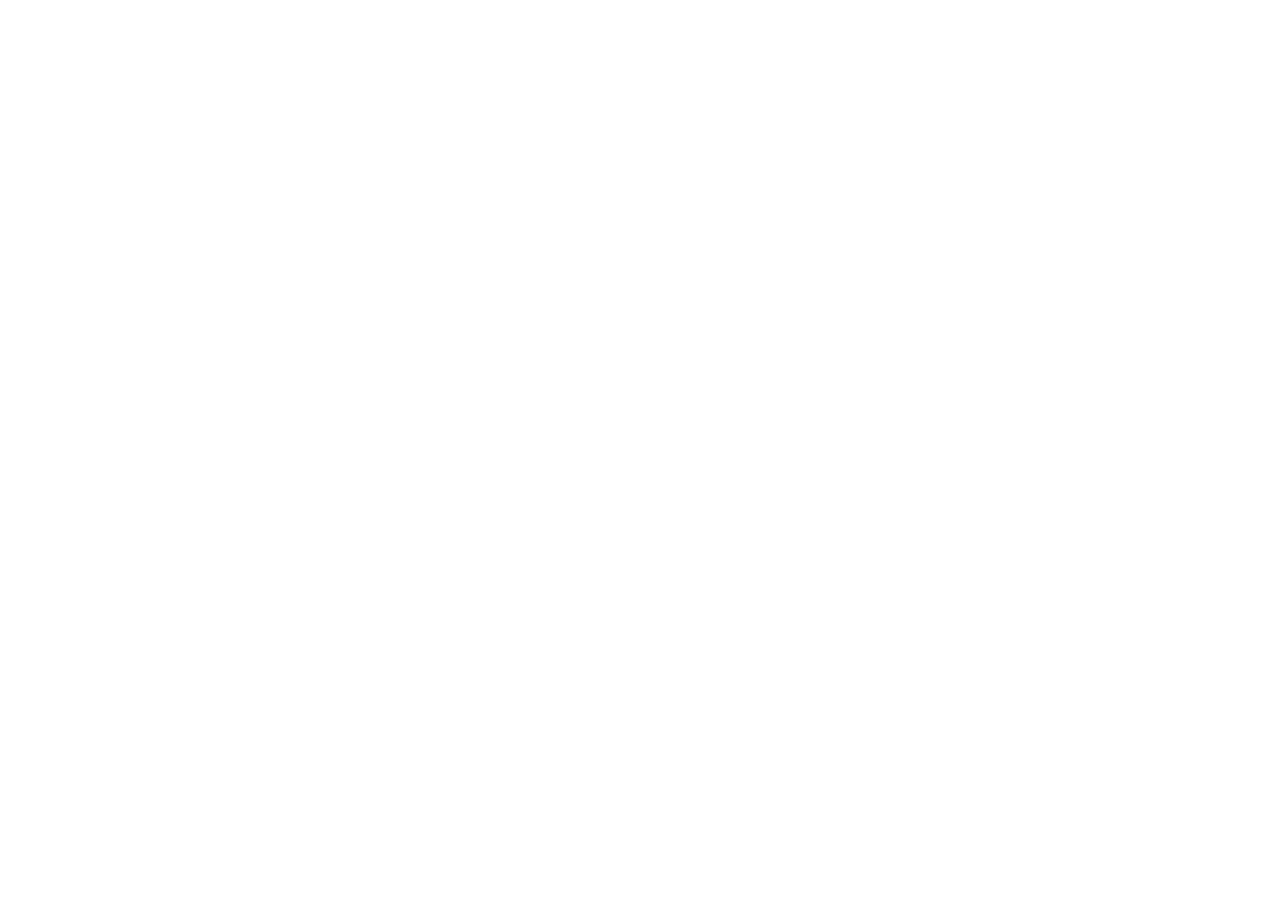
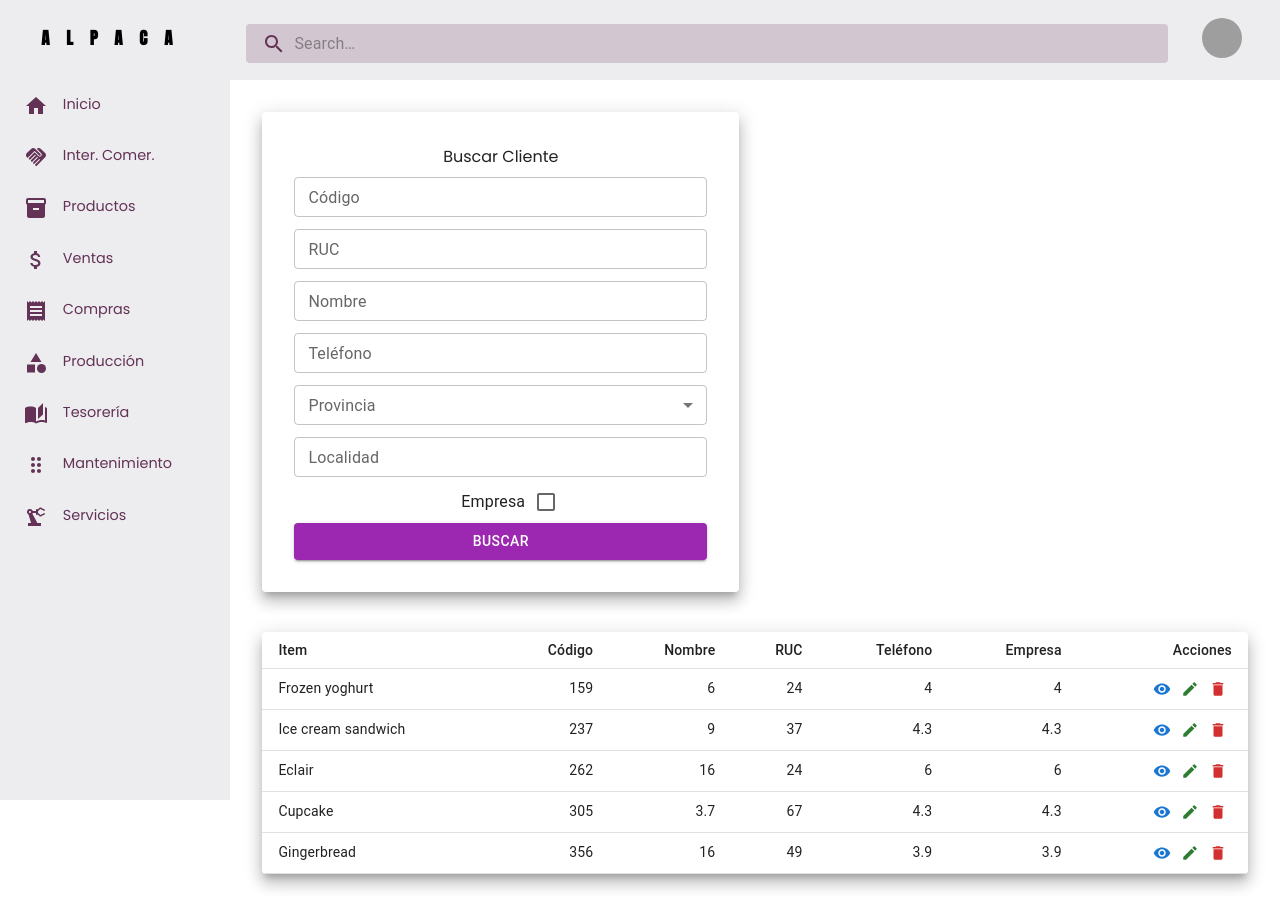
Before and after one commit to juan-em/ReactDjango-ERP, a React (Vite) app in the folder front/: page /comerciales/clientes in a window 1280 px wide. Before the commit this address had no page. Before the commit the page ends 800 px from the top, so only its background shows below. Built offline with nearby package versions, Linux system fonts and the light colour scheme; grey boxes are pictures that could not be loaded.

Commit message:
clientes

```diff
--- /dev/null
+++ b/front/src/pages/Clientes/index.jsx
@@ -0,0 +1,175 @@
+import Menu from "../../components/Menu";
+import "./index.css";
+import Paper from '@mui/material/Paper';
+import Grid from '@mui/material/Grid';
+import TextField from '@mui/material/TextField';
+import Checkbox from '@mui/material/Checkbox';
+import InputLabel from '@mui/material/InputLabel';
+import MenuItem from '@mui/material/MenuItem';
+import FormControl from '@mui/material/FormControl';
+import FormControlLabel from '@mui/material/FormControlLabel';
+import Select from '@mui/material/Select';
+import { useState } from 'react';
+import { Link } from "react-router-dom";
+
+//para la tabla
+import Table from '@mui/material/Table';
+import TableBody from '@mui/material/TableBody';
+import TableCell from '@mui/material/TableCell';
+import TableContainer from '@mui/material/TableContainer';
+import TableHead from '@mui/material/TableHead';
+import TableRow from '@mui/material/TableRow';
+
+//iconos
+import Button from '@mui/material/Button';
+import IconButton from '@mui/material/IconButton';
+import DeleteIcon from '@mui/icons-material/Delete';
+import EditIcon from '@mui/icons-material/Edit';
+import VisibilityIcon from '@mui/icons-material/Visibility';
+
+function createData(
+    name,
+    calories,
+    fat,
+    carbs,
+    protein,
+  ) {
+    return { name, calories, fat, carbs, protein };
+  }
+
+  const rows = [
+    createData('Frozen yoghurt', 159, 6.0, 24, 4.0),
+    createData('Ice cream sandwich', 237, 9.0, 37, 4.3),
+    createData('Eclair', 262, 16.0, 24, 6.0),
+    createData('Cupcake', 305, 3.7, 67, 4.3),
+    createData('Gingerbread', 356, 16.0, 49, 3.9),
+  ];
+
+const Clientes = () =>{
+    const [age, setAge] = useState('');
+
+    const handleChange = event => {
+        setAge(event.target.value);
+    };
+
+    return(
+        <section>
+            <Menu/>
+            <div className="container">
+
+                <Grid container spacing={4}>
+                    <Grid item xs={12} sm={12} md={6}>
+                        <Paper elevation={10} className="paper" >
+                        Buscar Cliente <br/>
+                        <TextField fullWidth
+                            label="Código"
+                            type="number"
+                            size="small"
+                            color="secondary"
+                            margin="dense"
+                        />
+                        <TextField fullWidth
+                            label="RUC"
+                            type="number"
+                            size="small"
+                            color="secondary"
+                            margin="dense"
+                        />
+                        <TextField fullWidth
+                            label="Nombre"
+                            type="text"
+                            size="small"
+                            color="secondary"
+                            margin="dense"
+                        />
+                        <TextField fullWidth
+                            label="Teléfono"
+                            type="number"
+                            size="small"
+                            color="secondary"
+                            margin="dense"
+                        />
+                        <FormControl fullWidth margin="dense" size="small"
+                            color="secondary">
+                            <InputLabel>Provincia</InputLabel>
+                            <Select
+                            value={age}
+                            label="Provincia"
+                            onChange={handleChange}
+                            size="small"
+                            color="secondary"
+                            >
+                            <MenuItem value={10}>Ten</MenuItem>
+                            <MenuItem value={20}>Twenty</MenuItem>
+                            <MenuItem value={30}>Thirty</MenuItem>
+                            </Select>
+                        </FormControl>
+                        <TextField fullWidth
+                            label="Localidad"
+                            type="text"
+                            size="small"
+                            color="secondary"
+                            margin="dense"
+                        />
+                        <FormControlLabel
+                            value="start"
+                            control={<Checkbox color="secondary"/>}
+                            label="Empresa"
+                            labelPlacement="start"
+                            />
+                        <br/>
+                        <Button fullWidth color="secondary" variant="contained">Buscar</Button>
+                        </Paper>
+                    </Grid>
+                    <Grid item xs={12} sm={12} md={6}>
+
+                    </Grid>
+                </Grid>
+
+
+                <TableContainer component={Paper} sx={{ mt: 5 }} elevation={10}>
+                <Table sx={{ minWidth: 650 }} size="small" aria-label="a dense table">
+                    <TableHead style={{color:'#8D4C32'}}>
+                    <TableRow>
+                        <TableCell>Item</TableCell>
+                        <TableCell align="right">Código</TableCell>
+                        <TableCell align="right">Nombre</TableCell>
+                        <TableCell align="right">RUC</TableCell>
+                        <TableCell align="right">Teléfono</TableCell>
+                        <TableCell align="right">Empresa</TableCell>
+                        <TableCell align="right">Acciones</TableCell>
+                    </TableRow>
+                    </TableHead>
+                    <TableBody>
+                    {rows.map((row) => (
+                        <TableRow key={row.name}>
+                        <TableCell component="th" scope="row">
+                            {row.name}
+                        </TableCell>
+                        <TableCell align="right">{row.calories}</TableCell>
+                        <TableCell align="right">{row.fat}</TableCell>
+                        <TableCell align="right">{row.carbs}</TableCell>
+                        <TableCell align="right">{row.protein}</TableCell>
+                        <TableCell align="right">{row.protein}</TableCell>
+                        <TableCell align="right">
+                            <IconButton aria-label="delete" size="small" color="primary">
+                                <VisibilityIcon fontSize="inherit" />
+                            </IconButton>
+                            <IconButton aria-label="delete" size="small" color="success">
+                                <EditIcon fontSize="inherit" />
+                            </IconButton>
+                            <IconButton aria-label="delete" size="small" color="error">
+                                <DeleteIcon fontSize="inherit" />
+                            </IconButton>
+                        </TableCell>
+                        </TableRow>
+                    ))}
+                    </TableBody>
+                </Table>
+                </TableContainer>
+            </div>
+        </section>
+  )
+}
+
+export default Clientes;
--- a/front/src/pages/Comerciales/index.css
+++ b/front/src/pages/Comerciales/index.css
@@ -5,12 +5,15 @@
 }
 .comerciales{
     /*font-family: 'Anton', sans-serif;*/
-    color: #d98643;
+    color:#633256;
 }
 .ver_proveedores{
     text-decoration: none;
 }
 
 .noicon_comerciales{
-    text-align: left;
+    text-align: center;
 }
+
+@media (max-width:1100px){
+}
--- a/front/src/pages/Comerciales/index.jsx
+++ b/front/src/pages/Comerciales/index.jsx
@@ -17,17 +17,17 @@ const Comerciales = () =>{
             <Menu/>
             <div className="container">
             <Grid container spacing={4}>
-                <Grid item xs={12} sm={6} md={6}>
+                <Grid item xs={12} sm={6} md={4}>
                     <Paper elevation={10} className="paper">
                         <Grid container spacing={0}>
                             <Grid item xs={12} sm={4} md={4}>
-                            <SupportAgentIcon sx={{ fontSize: "60px" , color:purple[900]}} className="icon_comerciales"></SupportAgentIcon>
+                            <SupportAgentIcon sx={{ fontSize: "80px" , color:'#8D4C32'}} className="icon_comerciales"></SupportAgentIcon>
                             </Grid>
                             <Grid item xs={12} sm={8} md={8}>
                                 <div className="noicon_comerciales">
-                                    <div class="comerciales">CLIENTES</div>
+                                    <div class="comerciales">Clientes</div>
                                     <Button variant="outlined" endIcon={<ArrowRightIcon />} color='inherit'>
-                                        <Link to="#clientes" className="ver_proveedores">VER</Link>
+                                        <Link to="/comerciales/clientes/" className="ver_clientes">Ver</Link>
                                     </Button>
                                 </div>
                             </Grid>
@@ -35,17 +35,36 @@ const Comerciales = () =>{
                         </Grid>
                     </Paper>
                 </Grid>
-                <Grid item xs={12} sm={6} md={6}>
+                <Grid item xs={12} sm={6} md={4}>
                     <Paper elevation={10} className="paper">
                         <Grid container spacing={0}>
                             <Grid item xs={12} sm={4} md={4}>
-                            <ApiIcon sx={{ fontSize: "60px" , color:purple[900]}} className="icon_comerciales"></ApiIcon>
+                            <ApiIcon sx={{ fontSize: "80px" , color:'#8D4C32'}} className="icon_comerciales"></ApiIcon>
                             </Grid>
                             <Grid item xs={12} sm={8} md={8}>
                             <div className="noicon_comerciales">
-                                    <div class="comerciales">PROVEEDORES</div>
+                                    <div class="comerciales">Proveedores</div>
                                     <Button variant="outlined" endIcon={<ArrowRightIcon />} color='inherit'>
-                                        <Link to="#clientes" className="ver_proveedores">VER</Link>
+                                        <Link to="#clientes" className="ver_proveedores">Ver</Link>
+                                    </Button>
+                                </div>
+                            </Grid>
+
+                        </Grid>
+                    </Paper>
+                </Grid>
+
+                <Grid item xs={12} sm={6} md={4}>
+                    <Paper elevation={10} className="paper">
+                        <Grid container spacing={0}>
+                            <Grid item xs={12} sm={4} md={4}>
+                            <SupportAgentIcon sx={{ fontSize: "80px" , color:'#8D4C32' }} className="icon_comerciales"></SupportAgentIcon>
+                            </Grid>
+                            <Grid item xs={12} sm={8} md={8}>
+                                <div className="noicon_comerciales">
+                                    <div class="comerciales">Trabajadores</div>
+                                    <Button variant="outlined" endIcon={<ArrowRightIcon />} color='inherit'>
+                                        <Link to="#clientes" className="ver_proveedores">Ver</Link>
                                     </Button>
                                 </div>
                             </Grid>
--- a/front/src/pages/Home/index.css
+++ b/front/src/pages/Home/index.css
@@ -1,4 +1,7 @@
 .container{
     margin-left:18%;
     padding: 2em;
+    vertical-align: middle;
+    justify-content: center;
+    align-items:center;
 }
--- a/front/src/router/index.jsx
+++ b/front/src/router/index.jsx
@@ -4,6 +4,7 @@ import { BrowserRouter, Routes, Route } from "react-router-dom";
 import Home from "../pages/Home";
 import Main from "../layout/main";
 import Comerciales from "../pages/Comerciales";
+import Clientes from "../pages/Clientes";
 
 // LAYOUTS
 
@@ -15,6 +16,7 @@ const Router = () =>{
                 <Route element={<Main />}>
                     <Route path="/" element={<Home />}/>
                     <Route path="/comerciales" element={<Comerciales />}/>
+                    <Route path="/comerciales/clientes" element={<Clientes />}/>
                 </Route>
             </Routes>
         </BrowserRouter>
```
Also changed, not shown: front/src/pages/Clientes/index.css (added).
